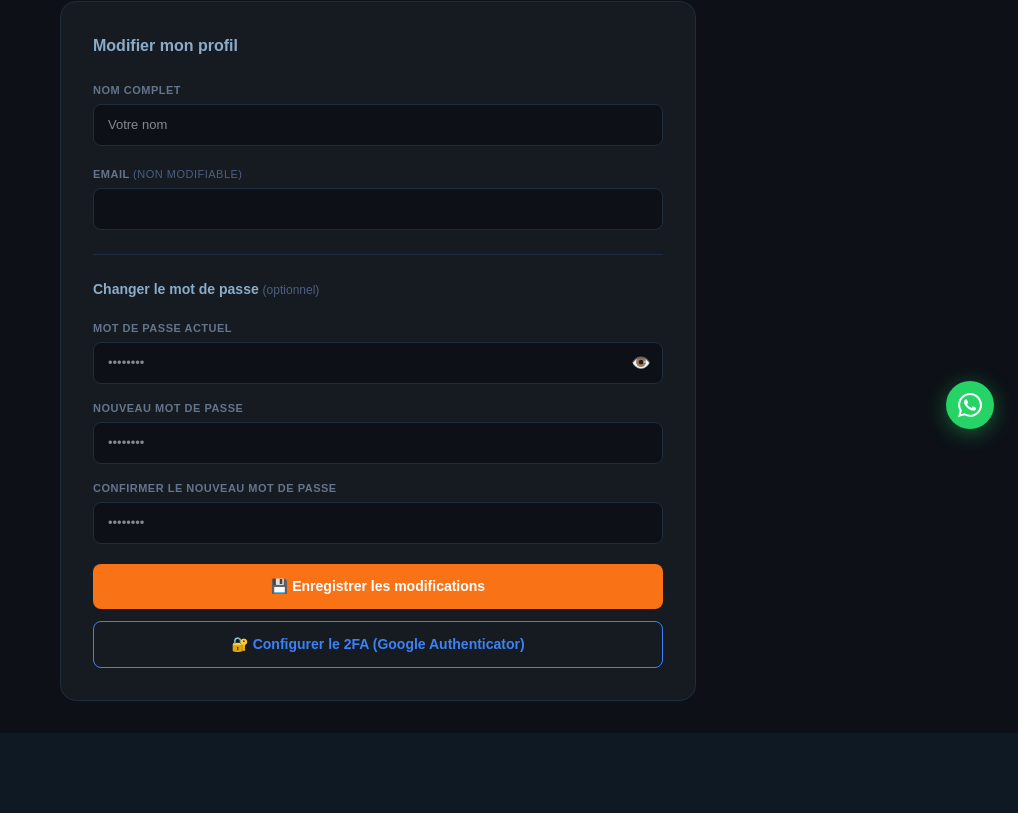
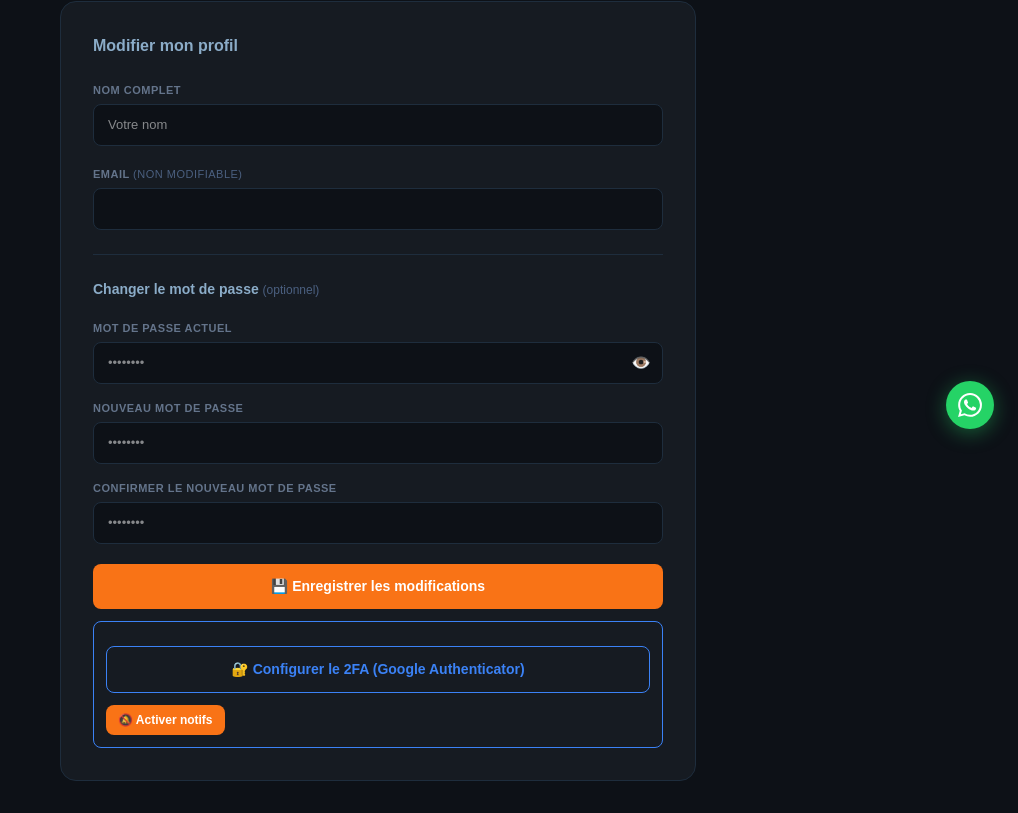
Before and after one commit to bdigi909-rgb/terramaps, a Next.js app: page /profile in a window 1280 px wide. Shown: the part 347-1160 px from the top of the page, without its empty margins (262-1280 px from the left). Before the commit the page ends 1080 px from the top, so only its background shows below. Built offline with nearby package versions, Linux system fonts and the light colour scheme; no server answers; the database is empty.

Commit message:
add push notification button to profile

```diff
--- a/src/app/profile/page.tsx
+++ b/src/app/profile/page.tsx
@@ -1,4 +1,9 @@
 "use client";
+import PushNotification from "@/components/PushNotification";
+
+function PushNotificationButton() {
+  return <PushNotification />;
+}
 import { useState, useEffect } from "react";
 import { useRouter } from "next/navigation";
 import Link from "next/link";
@@ -157,7 +162,12 @@ export default function ProfilePage() {
               {loading ? "Enregistrement..." : "💾 Enregistrer les modifications"}
             </button>
             <a href="/double-auth" style={{ display: "block", textAlign: "center", background: "#161B22", border: "1px solid #3B82F6", borderRadius: 8, padding: "12px", color: "#3B82F6", fontSize: 14, fontWeight: 600, textDecoration: "none", marginTop: 12 }}>
+            <a href="/double-auth" style={{ display: "block", textAlign: "center", background: "#161B22", border: "1px solid #3B82F6", borderRadius: 8, padding: "12px", color: "#3B82F6", fontSize: 14, fontWeight: 600, textDecoration: "none", marginTop: 12 }}>
               🔐 Configurer le 2FA (Google Authenticator)
+            </a>
+            <div style={{ marginTop: 12 }}>
+              <PushNotificationButton />
+            </div>
             </a>
           </form>
         </div>
```
